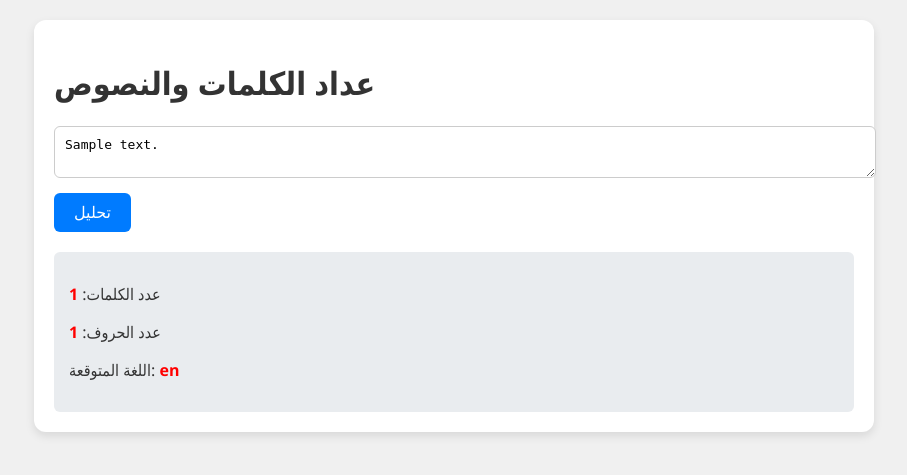
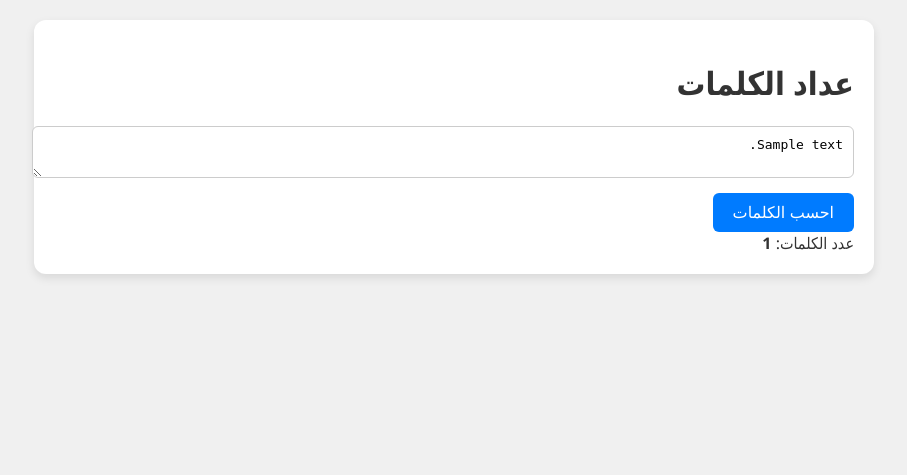
Before and after one commit to ahmadremaw/word-counter-fixed, a Flask app: template templates/index.html in a window 1280 px wide. Shown: the top 475 px of the page, without its empty margins (186-1093 px from the left). Run offline with Flask 3, Linux system fonts and the light colour scheme; the template is opened without the code that fills it: most values are stand-ins (such as "Sample title", 1, 10 or a date in 2020).

Commit message:
Update index.html

```diff
--- a/templates/index.html
+++ b/templates/index.html
@@ -1,44 +1,23 @@
 <!DOCTYPE html>
-<html lang="ar">
+<html lang="ar" dir="rtl">
 <head>
     <meta charset="UTF-8">
     <title>عداد الكلمات</title>
     <link rel="stylesheet" href="{{ url_for('static', filename='style.css') }}">
+    <link href="https://fonts.googleapis.com/css2?family=Cairo:wght@400;700&display=swap" rel="stylesheet">
 </head>
 <body>
-
-<!-- زر القائمة الجانبية (Hamburger) -->
-<div class="hamburger" onclick="toggleSidebar()">&#9776;</div>
-
-<!-- القائمة الجانبية -->
-<div id="sidebar" class="sidebar">
-  <a href="{{ url_for('index') }}">الرئيسية</a>
-  <a href="{{ url_for('about') }}">من نحن</a>
-  <a href="{{ url_for('contact') }}">اتصل بنا</a>
-  <a href="{{ url_for('privacy') }}">سياسة الخصوصية</a>
-  <a href="{{ url_for('terms') }}">الشروط والأحكام</a>
-</div>
-
-<div class="container">
-    <h1>عداد الكلمات والنصوص</h1>
-    <form method="post">
-        <textarea name="text" placeholder="أدخل النص هنا...">{{ text }}</textarea>
-        <button type="submit">تحليل</button>
-    </form>
-
-    {% if word_count is not none %}
-    <div class="results">
-        <p>عدد الكلمات: <span class="highlight">{{ word_count }}</span></p>
-        <p>عدد الحروف: <span class="highlight">{{ char_count }}</span></p>
-        <p>اللغة المتوقعة: <span class="highlight">{{ language }}</span></p>
+    <div class="container">
+        <h1>عداد الكلمات</h1>
+        <form method="POST">
+            <textarea name="text" placeholder="اكتب النص هنا...">{{ text }}</textarea>
+            <button type="submit">احسب الكلمات</button>
+        </form>
+        {% if word_count is not none %}
+            <div class="result">
+                عدد الكلمات: <strong>{{ word_count }}</strong>
+            </div>
+        {% endif %}
     </div>
-    {% endif %}
-</div>
-
-<script>
-function toggleSidebar() {
-  document.getElementById("sidebar").classList.toggle("active");
-}
-</script>
 </body>
 </html>
```
